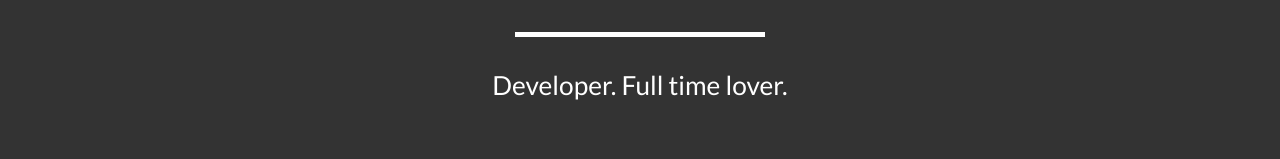
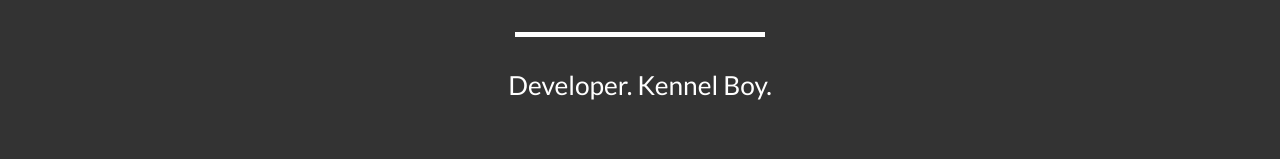
Before and after one commit to erwindetorres/erwindetorres.github.io, a plain HTML site: page index.html in a window 1280 px wide. Shown: the part 507-666 px from the top of the page. Drawn offline with nearby package versions, Linux system fonts and the light colour scheme.

Commit message:
Update index.html

```diff
--- a/index.html
+++ b/index.html
@@ -78,7 +78,7 @@
                     <div class="intro-text">
                         <span class="skills">Erwin De Torres</span>
                         <hr class="star-light">
-                        <span class="skills">Developer. Full time lover.</span>
+                        <span class="skills">Developer. Kennel Boy.</span>
                     </div>
                 </div>
             </div>
```
